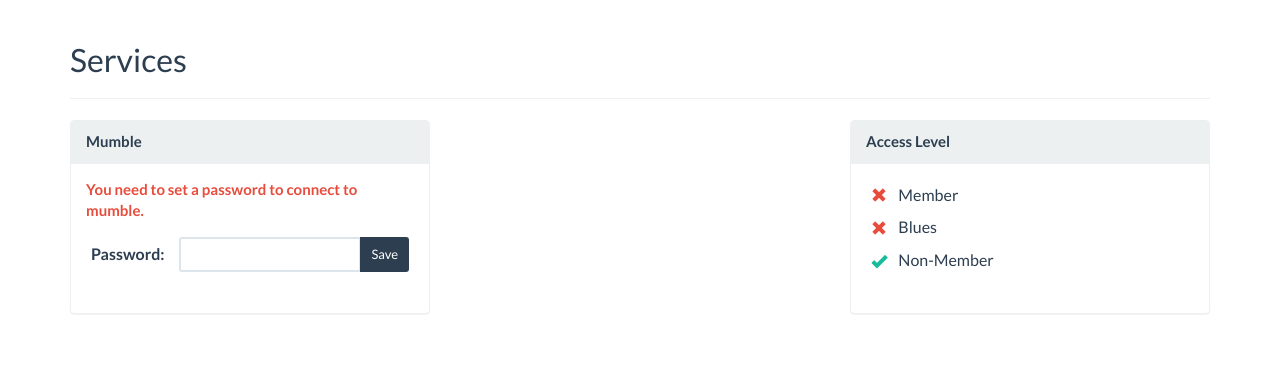
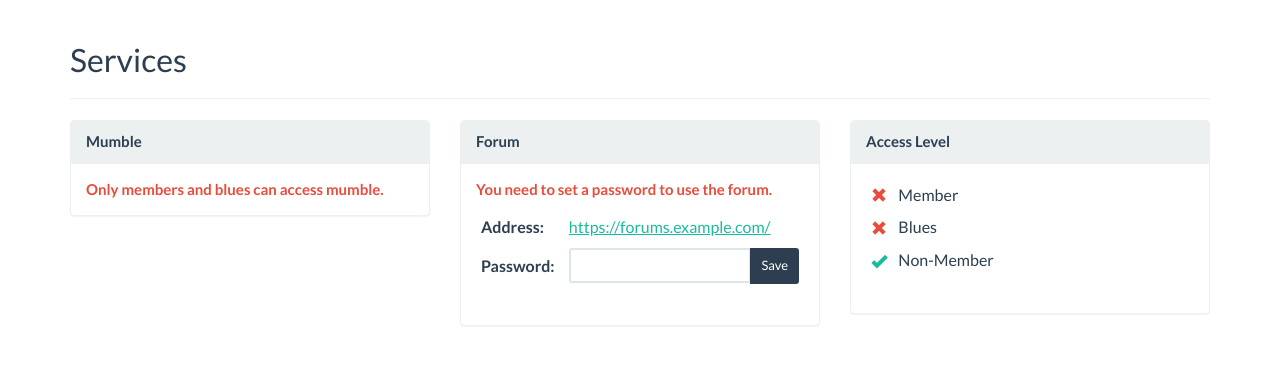
Before and after one commit to skyride/avrse-auth, a Django app: page /services/ in a window 1280 px wide. Shown: the part 60-425 px from the top of the page. Run offline with Django 3.2, Linux system fonts and the light colour scheme; the visitor is signed in with stand-in values (Sample User, id 1); parts of the project's set-up code (start-up, migrations or seed data) failed here and were passed over; some libraries are stand-ins or nearby versions.

Commit message:
Added all the necessary functionality for ipb forum integration

```diff
--- a/avrseauth/local_settings.sample.py
+++ b/avrseauth/local_settings.sample.py
@@ -28,6 +28,8 @@ MUMBLE_HOST = ""
 MUMBLE_PORT = 64738
 MUMBLE_ACCESS_LEVEL = 1     # 0 = anyone, 1 = blues and members, 2 = members
 
+FORUM_ADDRESS = "https://forums.example.com/"
+
 members = {
     "alliances": [
     ],
--- a/eveauth/models/profile.py
+++ b/eveauth/models/profile.py
@@ -21,6 +21,9 @@ class Profile(models.Model):
     corporation = models.ForeignKey(Corporation, null=True)
     alliance = models.ForeignKey(Alliance, null=True)
 
+    forum_username = models.CharField(max_length=128, null=True)
+    forum_password = models.CharField(max_length=64, null=True)
+
 
 @receiver(post_save, sender=User)
 def create_user_profile(sender, instance, created, **kwargs):
--- a/eveauth/templates/eveauth/services.html
+++ b/eveauth/templates/eveauth/services.html
@@ -20,14 +20,14 @@
 
 <div class="row">
 
-  <div class="col-sm-4">
+  <div class="col-sm-6 col-md-4">
     <div class="panel panel-default">
       <div class="panel-heading">
         <strong>Mumble</strong>
       </div>
 
       <div class="panel-body">
-        {% if request.user.profile.level >= 0 %}
+        {% if request.user.profile.level >= mumble_access_level %}
         {% if not request.user.profile.mumble_password %}
         <p>
           <strong><span class="text-danger">You need to set a password to connect to mumble.</span></strong>
@@ -76,8 +76,56 @@
     </div>
   </div>
 
-  <div class="col-sm-4 col-sm-offset-4">
 
+  <div class="col-sm-6 col-md-4">
+    <div class="panel panel-default">
+      <div class="panel-heading">
+        <strong>Forum</strong>
+      </div>
+
+      <div class="panel-body">
+        {% if not request.user.profile.forum_username %}
+        <p>
+          <strong><span class="text-danger">You need to set a password to use the forum.</span></strong>
+        </p>
+        {% endif %}
+
+        <table class="table table-condensed">
+          <tr>
+            <th>Address:</th>
+            <td><a href="{{ forum_address }}">{{ forum_address }}</a></td>
+          </tr>
+
+
+          {% if request.user.profile.forum_username %}
+          <tr>
+            <th>Username:</th>
+            <td>{{ user.username }}</td>
+          </tr>
+          {% endif %}
+
+          <tr>
+            <th style="vertical-align: middle;">Password:</th>
+            <td>
+              <form style="margin-bottom: 0px;" method="POST" action="{% url 'update_forum_password' %}">
+                {% csrf_token %}
+                <div class="input-group">
+                  <input class="form-control input-sm" type="password" name="forum_password">
+                  <span class="input-group-btn">
+                    <button class="btn btn-sm btn-primary">Save</button>
+                  </span>
+                </div>
+              </form>
+            </td>
+          </tr>
+
+        </table>
+      </div>
+    </div>
+  </div>
+
+
+  <div class="col-sm-6 col-md-4">
     <div class="panel panel-default">
       <div class="panel-heading">
         <strong>Access Level</strong>
@@ -120,7 +168,6 @@
         </table>
       </div>
     </div>
-
   </div>
 
 </div>
--- a/eveauth/urls.py
+++ b/eveauth/urls.py
@@ -7,7 +7,8 @@ urlpatterns = [
     url(r'^$', views.home, name="home"),
     url(r'^logout/$', logout, {'next_page': "/"}, name="logout"),
     url(r'^services/$', views.services, name="services"),
-    url(r'^services/update_password/$', views.update_mumble_password, name="update_mumble_password"),
+    url(r'^services/mumble/update_password/$', views.update_mumble_password, name="update_mumble_password"),
+    url(r'^services/forum/update_password/$', views.update_forum_password, name="update_forum_password"),
     url(r'^templinks/$', views.templink_index, name="templink_index"),
     url(r'^templinks/create/$', views.templink_create, name="templink_create"),
     url(r'^templinks/submit/$', views.templink_submit, name="templink_submit"),
--- a/eveauth/views/admin.py
+++ b/eveauth/views/admin.py
@@ -53,6 +53,8 @@ def mumbleadmin_index(request):
 @user_passes_test(lambda x: x.groups.filter(name="admin").exists())
 def mumbleadmin_kick(request, session_id):
     server = get_server()
+    user = server.getUsers()[int(session_id)]
     server.kickUser(int(session_id), "Kicked via web admin")
+    messages.success(request, 'Kicked %s from mumble' % user.name)
 
     return redirect(mumbleadmin_index)
--- a/eveauth/views/views.py
+++ b/eveauth/views/views.py
@@ -2,6 +2,7 @@ from __future__ import unicode_literals
 
 import json
 from datetime import timedelta
+from hashlib import sha1
 
 from django.http import HttpResponse
 from django.shortcuts import render, redirect
@@ -30,6 +31,8 @@ def services(request):
     context = {
         "mumble_host": settings.MUMBLE_HOST,
         "mumble_port": settings.MUMBLE_PORT,
+        "forum_address": settings.FORUM_ADDRESS,
+        "mumble_access_level": settings.MUMBLE_ACCESS_LEVEL
     }
 
     return render(request, "eveauth/services.html", context)
@@ -45,4 +48,19 @@ def update_mumble_password(request):
     profile.mumble_password = password
 
     profile.save()
+    messages.success(request, 'Updated mumble password')
     return redirect(services)
+
+
+@login_required
+def update_forum_password(request):
+    profile = request.user.profile
+
+    password = request.POST.get("forum_password")
+    password = sha1(password).hexdigest()
+    profile.forum_username = profile.character.name
+    profile.forum_password = password
+
+    profile.save()
+    messages.success(request, 'Updated forum password')
+    return redirect(services)
```
Also changed, not shown: eveauth/migrations/0019_auto_20171003_0334.py (added).
